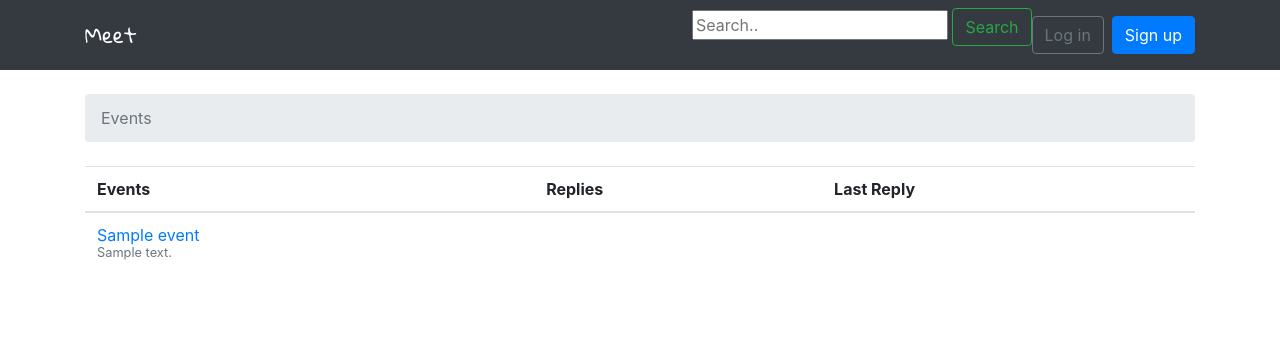
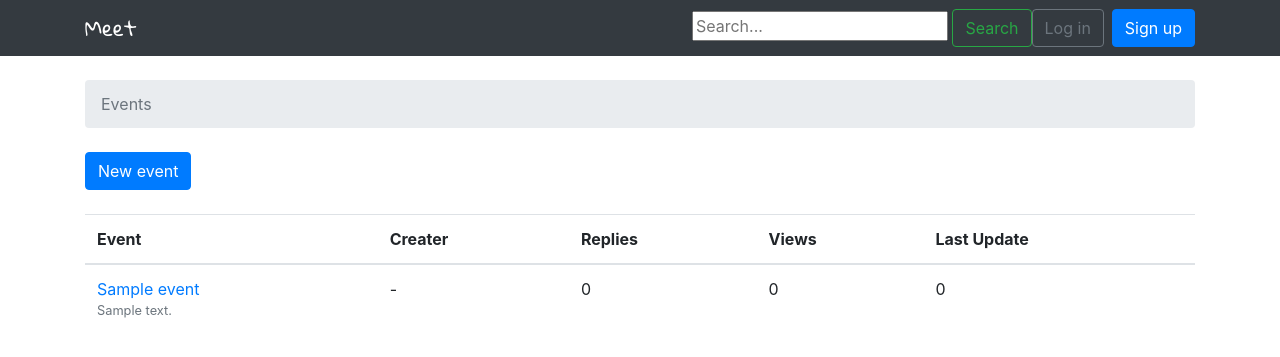
Before and after one commit to ingeniararto/meet, a Django app: page / in a window 1280 px wide. Shown: the top 357 px of the page. Run offline with Django 3.2, Linux system fonts and the light colour scheme; tables that the repository leaves empty hold one stand-in row (values such as "Sample post"); some libraries are stand-ins or nearby versions.

Commit message:
after login and signup

```diff
--- a/project/accounts/models.py
+++ b/project/accounts/models.py
@@ -1,4 +1,4 @@
-from django.contrib.auth import login
+from django.db import models
 
 
 # Create your models here.
--- a/project/accounts/views.py
+++ b/project/accounts/views.py
@@ -1,4 +1,3 @@
-from django.shortcuts import render
 from django.contrib.auth import login as auth_login
 from django.shortcuts import render, redirect
 
--- a/project/events/views.py
+++ b/project/events/views.py
@@ -1,6 +1,7 @@
-from django.shortcuts import render
+from django.shortcuts import render, get_object_or_404
 from .models import Event
 from django.http import HttpResponse
+
 
 
 # Create your views here.
@@ -8,3 +9,8 @@ from django.http import HttpResponse
 def home(request):
     events = Event.objects.all()
     return render(request, 'home.html', {'events': events})
+
+
+def event(request, pk):
+    one_event = get_object_or_404(Event, pk=pk)
+    return render(request, 'event.html', {'event': one_event})
--- a/project/project/settings.py
+++ b/project/project/settings.py
@@ -130,6 +130,10 @@ USE_TZ = True
 
 STATIC_URL = '/static/'
 
+STATICFILES_DIRS = [
+    os.path.join(BASE_DIR, 'static'),
+]
+
 # Default primary key field type
 # https://docs.djangoproject.com/en/3.2/ref/settings/#default-auto-field
 
--- a/project/project/urls.py
+++ b/project/project/urls.py
@@ -13,14 +13,18 @@ Including another URLconf
     1. Import the include() function: from django.urls import include, path
     2. Add a URL to urlpatterns:  path('blog/', include('blog.urls'))
 """
-from django.contrib import admin
+from django.contrib import admin, auth
 from django.urls import path, re_path
 from events import views
 from accounts import views as accounts_views
 from events import views
+from django.contrib.auth import views as auth_views
 
 urlpatterns = [
     path('admin/', admin.site.urls),
     re_path(r'^$', views.home, name='home'),
-    #re_path(r'^signup/$', accounts_views.signup, name='signup'),
+    re_path(r'^signup/$', accounts_views.signup, name='signup'),
+    re_path(r'^login/$', auth_views.LoginView.as_view(template_name='login.html'), name='login'),
+    re_path(r'^events/(?P<pk>\d+)/$', views.event, name='event'),
+
 ]
--- a/project/static/css/accounts.css
+++ b/project/static/css/accounts.css
@@ -1,5 +1,5 @@
 body {
-    background-image: url(../img/back_ground.png);
+    background-image: url(../img/back.png);
 }
 
 .logo {
--- a/project/templates/base.html
+++ b/project/templates/base.html
@@ -1,5 +1,6 @@
 {% load static %}{% load widget_tweaks %}
-<html>
+<!DOCTYPE html>
+<html xml:lang>
 
 <head>
     <meta charset="utf-8">
@@ -38,12 +39,12 @@
                 <form class="form-inline ml-auto">
                     <div class="search-container">
                         <form action="/action_page.php">
-                            <input type="text" placeholder="Search.." name="search">
+                            <input type="text" placeholder="Search..." name="search">
                             <button type="button" class="btn btn-outline-success">Search</button>
                         </form>
                     </div>
-                    <a href="#" class="btn btn-outline-secondary">Log in</a>
-                    <a href="#" class="btn btn-primary ml-2">Sign up</a>
+                    <a href="{% url 'login' %}" class="btn btn-outline-secondary">Log in</a>
+                    <a href="{% url 'signup' %}" class="btn btn-primary ml-2">Sign up</a>
                 </form>
                 {% endif %}
             </div>
--- a/project/templates/home.html
+++ b/project/templates/home.html
@@ -2,25 +2,29 @@
 <li class="breadcrumb-item active">Events</li>
 {% endblock %} {% block content %}
 <table class="table">
+    <div class="mb-4">
+        <a href="#" class="btn btn-primary">New event</a>
+    </div>
     <thead class="thead-inverse">
         <tr>
-            <th>Events</th>
+            <th>Event</th>
+            <th>Creater</th>
             <th>Replies</th>
-            <th>Last Reply</th>
+            <th>Views</th>
+            <th>Last Update</th>
         </tr>
     </thead>
     <tbody>
         {% for event in events %}
         <tr>
             <td>
-                <a href="#">{{ event.name }}</a>
+                <a href="{% url 'event' event.pk %}">{{ event.name }}</a>
                 <small class="text-muted d-block">{{ event.description }}</small>
             </td>
-            <td class="align-middle">
-            </td>
-            <td class="align-middle">
-
-            </td>
+            <td>-</td>
+            <td>0</td>
+            <td>0</td>
+            <td>0</td>
         </tr>
         {% endfor %}
     </tbody>
--- a/project/templates/includes/form.html
+++ b/project/templates/includes/form.html
@@ -6,7 +6,7 @@
     </div>
     {% endfor %} {% else %} {% render_field field class="form-control is-valid" %} {% endif %} {% else %} {% render_field field class="form-control" %} {% endif %} {% if field.help_text %}
     <small class="form-text text-muted">
-        {{ field.help_text }}
+        {{ field.help_text|safe }}
       </small> {% endif %}
 </div>
 {% endfor %}
```
Also changed, not shown: project/static/img/back_ground.png (deleted).
